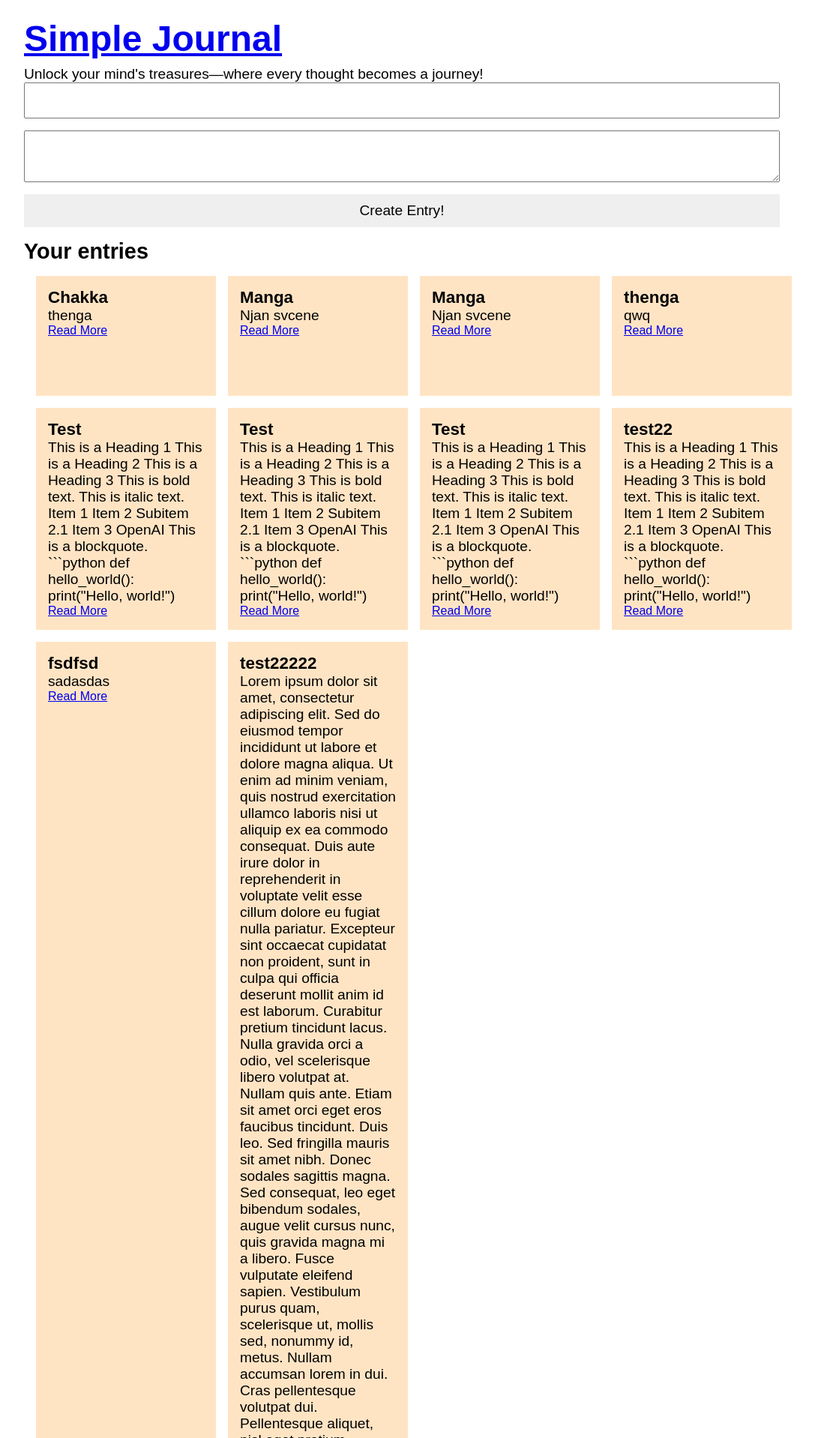
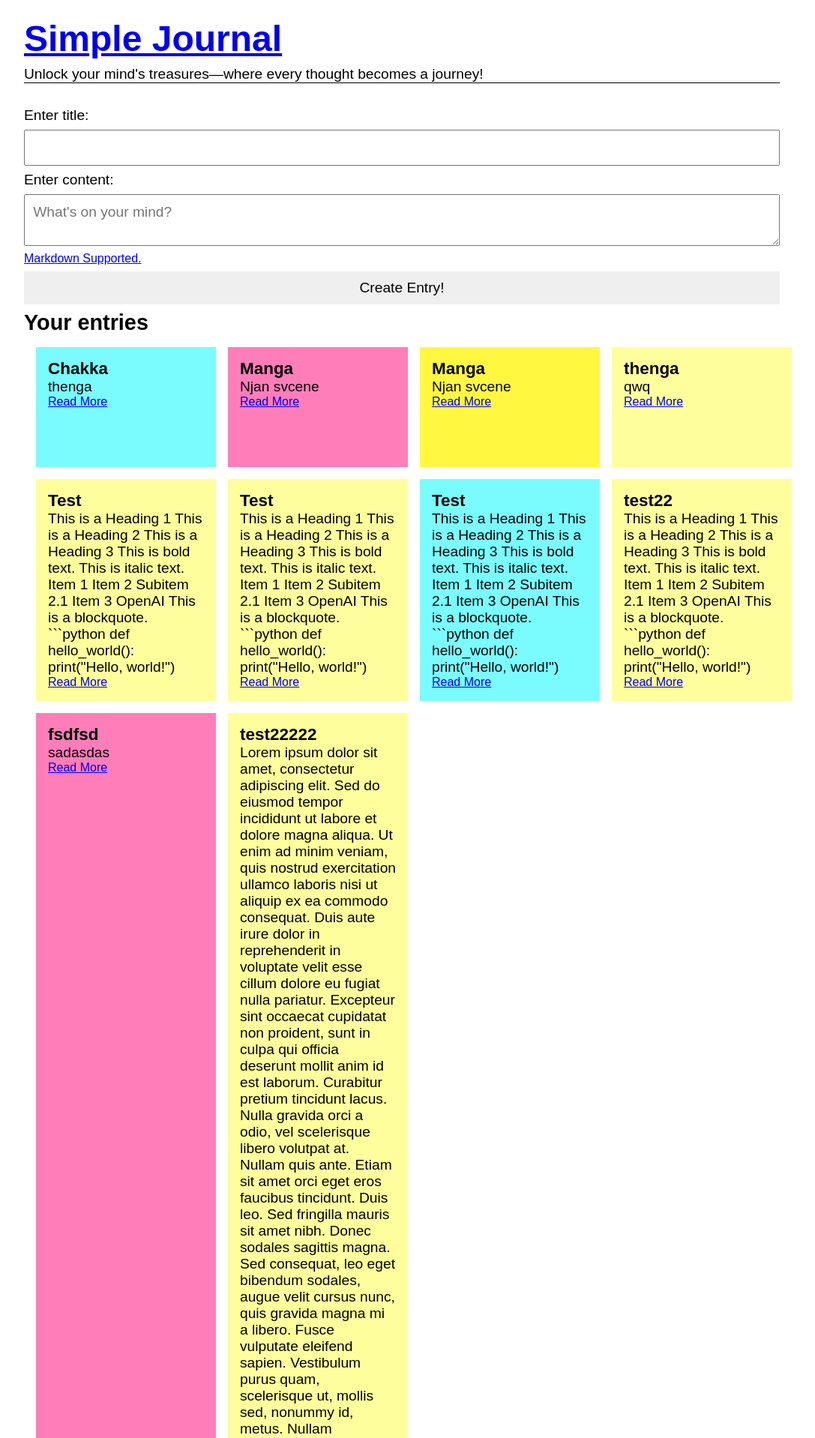
Before and after one commit to vachan-maker/simple-journal, a Flask app: page / in a window 1280 px wide. Shown: the top 1918 px of the page at 75% size, without its empty margins (104-1191 px from the left). Run offline with Flask 3, Linux system fonts and the light colour scheme; some web fonts are replaced.

Commit message:
use random  colors for journal entries

```diff
--- a/simpleJournal/routes.py
+++ b/simpleJournal/routes.py
@@ -4,12 +4,16 @@ from simpleJournal.model import JournalEntry
 from sqlalchemy.exc import SQLAlchemyError, DBAPIError
 from bs4 import BeautifulSoup
 import markdown
+import random
+colors = ['light-yellow','light-pink','blue','yellow']
 @app.route('/')
 def index():
     entries = JournalEntry.query.all()
     for entry in entries:
         markdownText = markdown.markdown(entry.textEntry)
         entry.textEntry = ''.join(BeautifulSoup(markdownText).findAll(text=True))
+        color = random.choice(colors)
+        entry.color = color
     return render_template('home.html', entries=entries)
 
 @app.route('/entry', methods=["POST"])
--- a/simpleJournal/static/style.css
+++ b/simpleJournal/static/style.css
@@ -2,6 +2,13 @@
     box-sizing: border-box;
     margin: 0;
     padding:0;
+}
+header {
+    margin-bottom: 2rem;
+    border-bottom: 1px solid black;
+}
+label {
+    margin-bottom: 0.5rem;
 }
 body
 {
@@ -23,13 +30,18 @@ h2,h3 {
 form {
     display: flex;
     flex-direction: column;
+    justify-content: center;
 }
 input[type="text"],textarea,button {
     font: inherit;
     padding: 0.7rem;
-    margin-bottom: 1rem;
+    margin-bottom: 0.5rem;
     width: 100%;
 
+}
+.info {
+    font-size: smaller;
+    margin-bottom:0.5rem;
 }
 button {
     border:none;
@@ -47,7 +59,6 @@ button {
     flex-direction: column;
     width: 100%;
     min-height: 10rem;
-    background-color: bisque;
     padding: 1rem;
 }
 .entry > text {
@@ -60,3 +71,18 @@ h1 a:visited {
     color:black;
 
 }
+.yellow {
+    background-color: #fff740;
+}
+.light-yellow {
+    background-color: #feff9c;
+}
+.blue {
+    background-color: #7afcff;
+}
+.pink {
+    background-color: #ff65a3;
+}
+.light-pink {
+    background-color: #ff7eb9;
+}
--- a/simpleJournal/templates/home.html
+++ b/simpleJournal/templates/home.html
@@ -6,15 +6,18 @@
 
 {% block content %}
 <form action="/entry" method="POST">
-    <input type="text" name='title' required />
-    <textarea name='text' required></textarea>
+    <label for="title">Enter title:</label>
+    <input type="text" name='title' id="title" required/>
+    <label for="content">Enter content: </label>
+    <textarea name='text' placeholder="What's on your mind?" required></textarea>
+    <p class="info"><a href="https://www.markdownguide.org/cheat-sheet/">Markdown Supported.</a></p>
     <button type="submit">Create Entry!</button>
 </form>
 <section class="entries">
     <h2>Your entries</h2>
     <section class="entries-grid">
         {% for entry in entries %}
-        <article class="entry">
+        <article class="entry {{entry.color}}">
             <h3>{{ entry.title }}</h3>
             <div class="text">{{entry.textEntry|safe}}</div>
             <small><a href="/note/{{entry.id}}">Read More</a></small>
```
